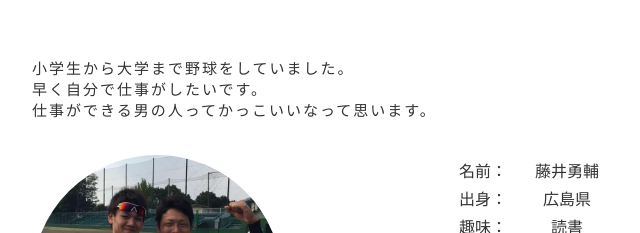
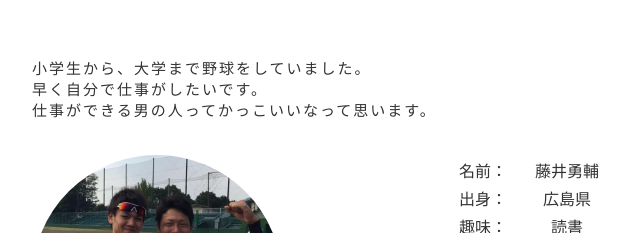
Before and after one commit to F-Yuusuke/F-Yuusuke_mylife, a plain HTML site: page index.html in a window 1280 px wide. Shown: the part 702-935 px from the top of the page, 133-773 px from the left. Drawn offline with Linux system fonts and the light colour scheme.

Commit message:
修正
点を加えた

```diff
--- a/index.html
+++ b/index.html
@@ -32,7 +32,7 @@
         <div class="container">
             <div class="wrapper-top">
                 <h2 id="about">About</h2>
-                <p>小学生から大学まで野球をしていました。<br>早く自分で仕事がしたいです。<br>仕事ができる男の人ってかっこいいなって思います。</p>
+                <p>小学生から、大学まで野球をしていました。<br>早く自分で仕事がしたいです。<br>仕事ができる男の人ってかっこいいなって思います。</p>
             </div><!--wrapper-tpo-->
             <div class="wrapper-bottom">
                 <!-- <div class="wrapper-left"> -->
```
